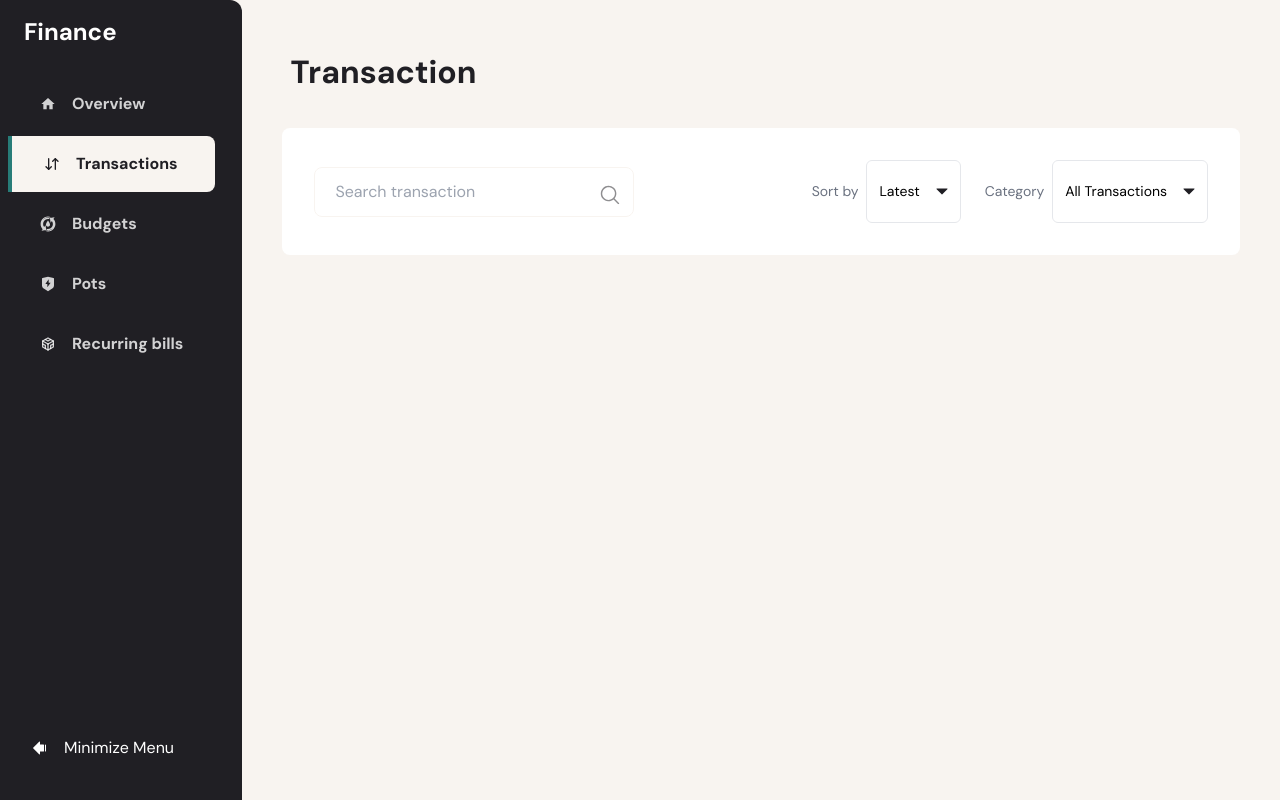
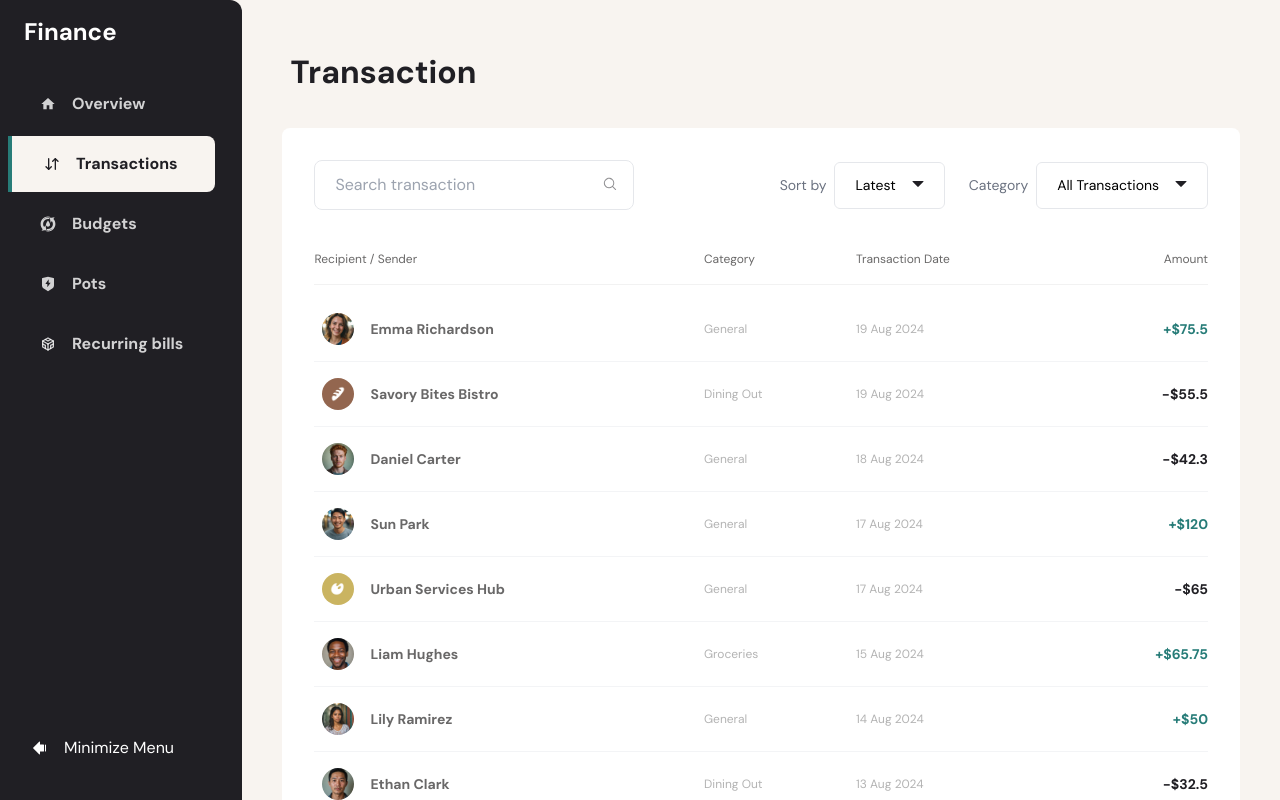
Before and after one commit to SandyAbasman/Personal-finance-app, a React (Vite) app: page /transactions in a window 1280 px wide. Built offline with nearby package versions, Linux system fonts and the light colour scheme.

Commit message:
updated transaction page with table

```diff
--- a/src/component/InputFieldTop.jsx
+++ b/src/component/InputFieldTop.jsx
@@ -21,12 +21,12 @@ function SearchInputField() {
       <input
         type="text"
         placeholder="Search transaction"
-        className=" w-[320px] px-250 py-150 rounded-lg bg-white border-background flex items-start gap-200 self-stretch  border"
+        className=" w-[320px] px-250 py-150 rounded-lg bg-white border-grey-200 flex items-start gap-200 self-stretch  border"
       />
       <img
         src={SearchIcon}
         alt="search icon"
-        className=" flex-shrink-0 absolute w-[1.5rem] h-[1.5rem] right-3 text-gray-900 opacity-50 top-4 "
+        className=" flex-shrink-0 absolute w-200 h-200 right-4 text-gray-900 opacity-50 top-4  "
       />
     </div>
   )
@@ -40,9 +40,9 @@ function SortBy() {
   return (
     <div className="flex items-center gap-100">
       <p className="text-gray-500 text-[14px] style-normal font-[400]">Sort by</p>
-      <div className="flex  px-150 py-250 item-center self-stretch gap-200  border border-#98908B rounded-md">
+      <div className="flex  px-250 py-150 items-baseline flex-row  gap-200  border border-grey-200 rounded-md">
         <p className="text-[14px] font-[400]">Latest</p>
-        <img src={ListDownIcon} alt="icon down" />
+        <img src={ListDownIcon} className="w-150 h-150" alt="icon down" />
       </div>
     </div>
   )
@@ -52,9 +52,9 @@ function Category() {
   return (
     <div className="flex items-center gap-100">
       <p className="text-gray-500 text-[14px] style-normal font-[400]">Category</p>
-      <div className="flex  px-150 py-250 item-center self-stretch gap-200  border border-#98908B rounded-md">
+      <div className="flex  px-250 py-150 items-baseline justify-start flex-row  gap-200 border border-grey-200 rounded-md">
         <p className="text-[14px] font-[400]">All Transactions</p>
-        <img src={ListDownIcon} alt="icon down" />
+        <img src={ListDownIcon} className="w-150 h-150" alt="icon down" />
       </div>
     </div>
   )
--- /dev/null
+++ b/src/component/TransactionTable.jsx
@@ -0,0 +1,48 @@
+import React from 'react'
+import data from '../utilis/data.json'
+import dayjs from 'dayjs'
+
+export default function TransactionTable() {
+  return (
+    <table className="w-full flex flex-col  ">
+      <tr className="w-full flex-1 flex flex-row border-b  border-1  border-grey-100  text-grey-500 text-[12px] font-[400]  px-0 py-200 mb-150 items-center justify-start gap-400 ">
+        <td className=" flex flex-1 flex-row justify-start items-center gap-200  text-grey-500 text-[12px] font-[400] ">
+          Recipient / Sender
+        </td>
+        <td className="w-[120px] flex flex-col justify-center items-start gap-[6px]  text-grey-500 text-[12px] font-[400]">
+          Category
+        </td>
+        <td className="w-[120px]  text-grey-500 text-[12px] font-[400] ">Transaction Date</td>
+        <td className="text-right text-nowrap w-[200px] flex justify-center items-end gap-100 flex-col  text-grey-500 text-[12px] font-[400]">
+          Amount
+        </td>
+      </tr>
+      {data.transactions.slice(0, 10).map((item) => {
+        return (
+          <tr
+            key={item.name}
+            className="   flex flex-row  self-stretch    text-gray-300 text-[12px]  font-[400]  border-b  border-1  border-gray-100  items-center justify-between gap-400 px-0  py-200"
+          >
+            <td className="w-full flex flex-1 flex-row  items-center gap-200 pl-100 ">
+              <img src={item.avatar} alt={item.name} className="w-400 h-400 rounded-full" />
+              <p className="text-nowrap text-[14px]  text-grey-500 font-[700] "> {item.name}</p>
+            </td>
+            <td className="w-[120px] flex flex-col justify-center items-start gap-[6px]  text-grey-300 text-[12px] font-[400]">
+              {item.category}
+            </td>
+            <td className="w-[120px] flex flex-col items-start gap-100 text-grey-300 text-[12px] font-[400] ">
+              {dayjs(item.date).format('DD MMM YYYY')}
+            </td>
+            <td className="text-right text-nowrap w-[200px] flex justify-center items-end gap-100 flex-col ">
+              <p
+                className={`text-[14px] font-[700] ${item.amount > 0 ? 'text-green' : 'text-grey-900'}`}
+              >
+                {item.amount > 0 ? `+$${Math.abs(item.amount)}` : `-$${Math.abs(item.amount)}`}
+              </p>
+            </td>
+          </tr>
+        )
+      })}
+    </table>
+  )
+}
--- a/src/pages/transaction.jsx
+++ b/src/pages/transaction.jsx
@@ -1,5 +1,6 @@
 import React from 'react'
 import InputFieldTop from '../component/InputFieldTop'
+import TransactionTable from '../component/TransactionTable'
 
 export default function Transaction() {
   return (
@@ -10,6 +11,7 @@ export default function Transaction() {
 
       <div className=" w-full h-auto flex flex-col gap-300 md:px-400 md:py-400 px-300 py-250  items-start self-stretch bg-white rounded-lg">
         <InputFieldTop />
+        <TransactionTable />
       </div>
     </div>
   )
```
